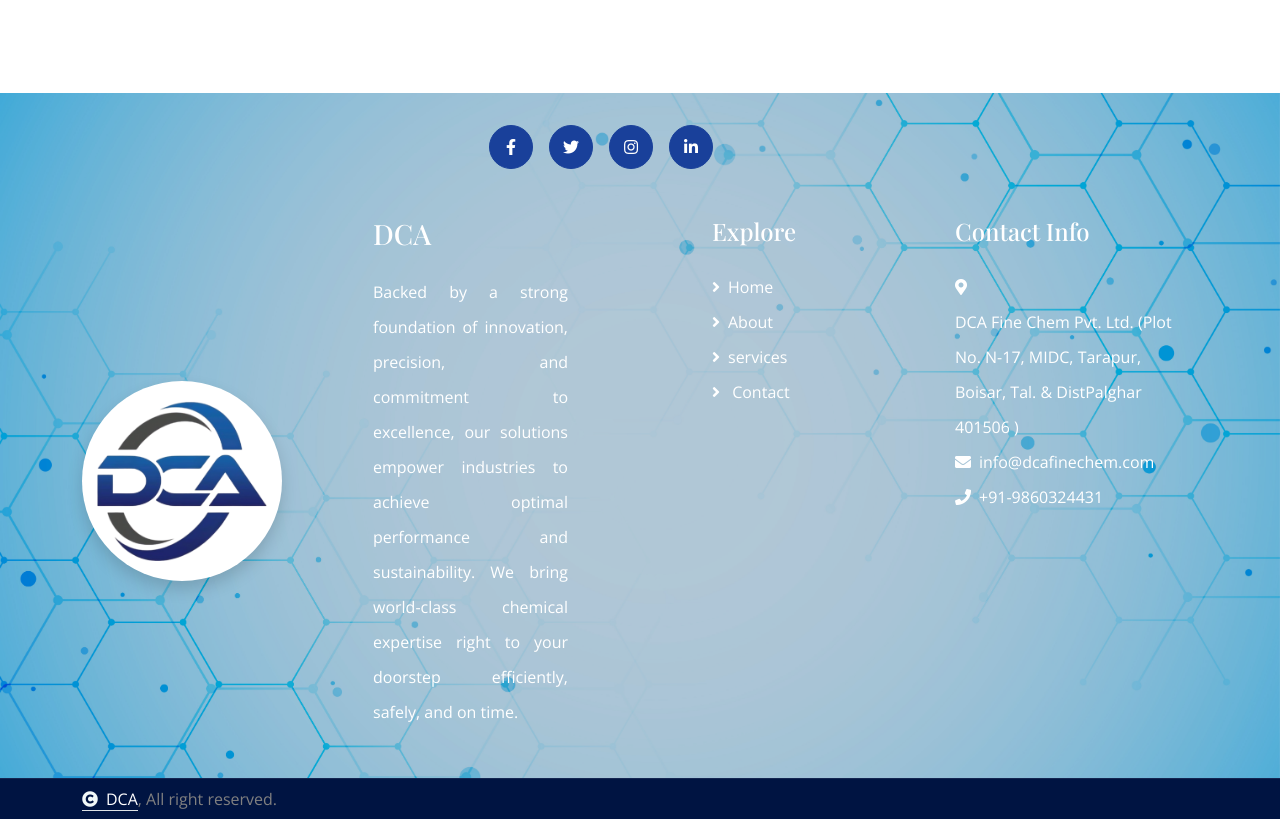
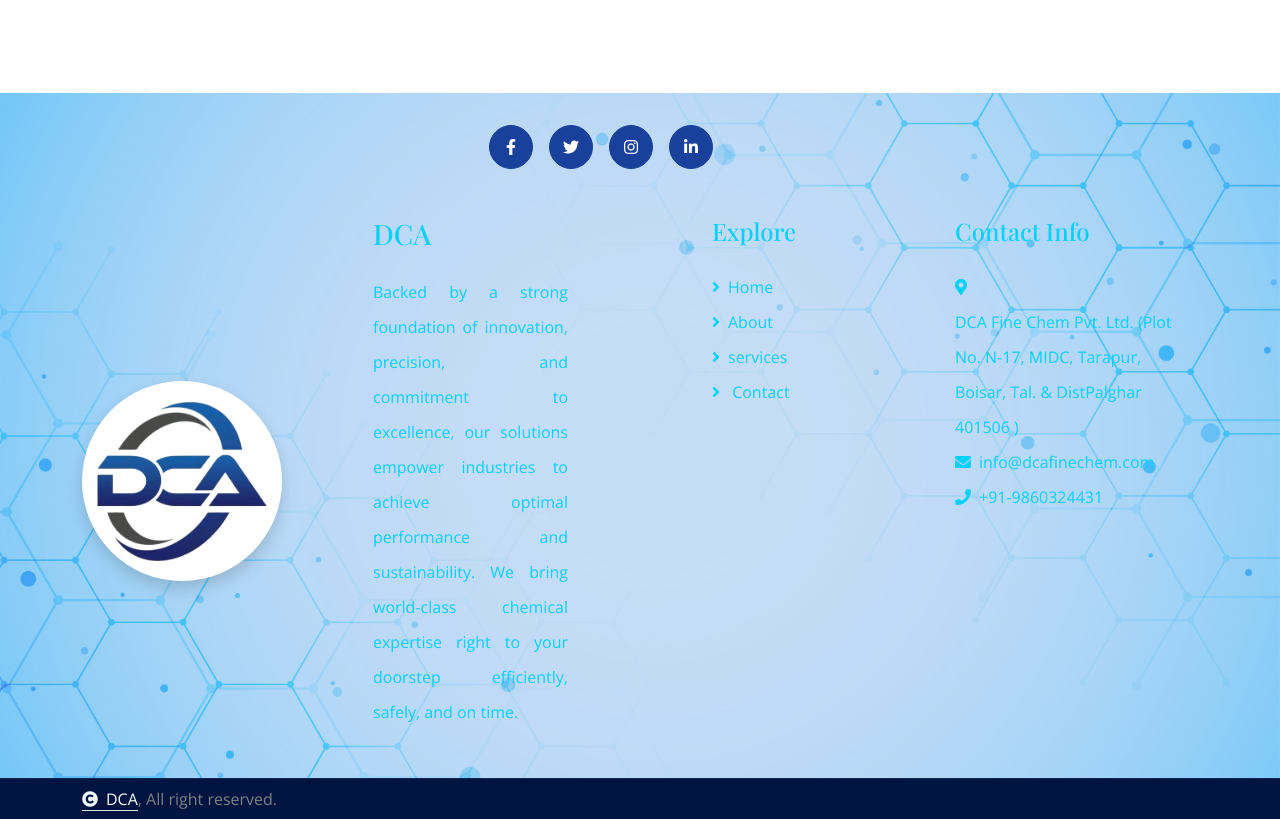
Before and after one commit to Chaitanya-Kolwankar/DCA_Website, a plain HTML site: page about.html in a window 1280 px wide. Shown: the part 3248-4067 px from the top of the page. Drawn offline with nearby package versions, Linux system fonts and the light colour scheme; files that its build step writes are made by us from their sources; a web font is replaced by a local one.

Commit message:
footer update

```diff
--- a/about.html
+++ b/about.html
@@ -405,8 +405,8 @@
           <div class="col-md-6 col-lg-6 col-xl-3">
             <div class="footer-item d-flex flex-column">
               <div class="footer-item">
-                <h3 class="text-white mb-4 elem_hover">DCA</h3>
-                <p class="mb-3 text-justify text-white elem_hover pe-5">
+                <h3 class="text-primary mb-4 elem_hover">DCA</h3>
+                <p class="mb-3 text-justify text-primary elem_hover pe-5">
                   Backed by a strong foundation of innovation, precision, and
                   commitment to excellence, our solutions empower industries to
                   achieve optimal performance and sustainability. We bring
@@ -418,35 +418,35 @@
           </div>
           <div class="col-md-6 col-lg-6 col-xl-3">
             <div class="footer-item d-flex flex-column ms-5">
-              <h4 class="text-white mb-4 elem_hover">Explore</h4>
+              <h4 class="text-primary mb-4 elem_hover">Explore</h4>
               <a href="#"
-                ><i class="fas fa-angle-right me-2 text-white elem_hover"></i
-                ><span class="text-white">Home</span></a
+                ><i class="fas fa-angle-right me-2 text-primary elem_hover"></i
+                ><span class="text-primary">Home</span></a
               >
               <a href="#"
-                ><i class="fas fa-angle-right me-2 text-white elem_hover"></i
-                ><span class="text-white">About</span></a
+                ><i class="fas fa-angle-right me-2 text-primary elem_hover"></i
+                ><span class="text-primary">About</span></a
               >
               <a href="#"
-                ><i class="fas fa-angle-right me-2 text-white elem_hover"></i
-                ><span class="text-white">services</span></a
+                ><i class="fas fa-angle-right me-2 text-primary elem_hover"></i
+                ><span class="text-primary">services</span></a
               >
               <a href="#"
-                ><i class="fas fa-angle-right me-2 text-white elem_hover"></i
-                ><span class="text-white"> Contact</span></a
+                ><i class="fas fa-angle-right me-2 text-primary elem_hover"></i
+                ><span class="text-primary"> Contact</span></a
               >
             </div>
           </div>
           <div class="col-md-6 col-lg-6 col-xl-3">
             <div class="footer-item d-flex flex-column">
-              <h4 class="text-white mb-4 elem_hover">Contact Info</h4>
+              <h4 class="text-primary mb-4 elem_hover">Contact Info</h4>
               <a href="#">
                 <div class="row">
                   <div class="col-1">
-                    <i class="fa fa-map-marker-alt me-2 text-white"></i>
+                    <i class="fa fa-map-marker-alt me-2 text-primary"></i>
                   </div>
                   <div class="col-11">
-                    <span class="text-white">
+                    <span class="text-primary">
                       DCA Fine Chem Pvt. Ltd. (Plot No. N-17, MIDC, Tarapur,
                       Boisar, Tal. & DistPalghar 401506 )
                     </span>
@@ -454,12 +454,12 @@
                 </div>
               </a>
               <a href="mailto:info@example.com"
-                ><i class="fas fa-envelope me-2 text-white"></i
-                ><span class="text-white">info@dcafinechem.com</span></a
+                ><i class="fas fa-envelope me-2 text-primary"></i
+                ><span class="text-primary">info@dcafinechem.com</span></a
               >
               <a href="tel:+012 345 67890"
-                ><i class="fas fa-phone me-2 text-white"></i
-                ><span class="text-white">+91-9860324431</span></a
+                ><i class="fas fa-phone me-2 text-primary"></i
+                ><span class="text-primary">+91-9860324431</span></a
               >
             </div>
           </div>
--- a/css/style.css
+++ b/css/style.css
@@ -860,7 +860,7 @@
 
 /*** Footer Start ***/
 .footer {
-    background: var(--bs-dark);
+    background: #a2b9ed;;
 }
 
 .footer .footer-item a {
@@ -958,7 +958,7 @@
     background-image: url(../img/footerbg.jpg);
     background-size: cover;
     background-position: center;
-    opacity: 0.8;
+    opacity: 0.6;
     z-index: -1;
 }
 
```
Also changed, not shown: contact.html (+18 -18 lines), index.html (+18 -18 lines), service.html (+19 -19 lines), css/bootstrap.min.css.
